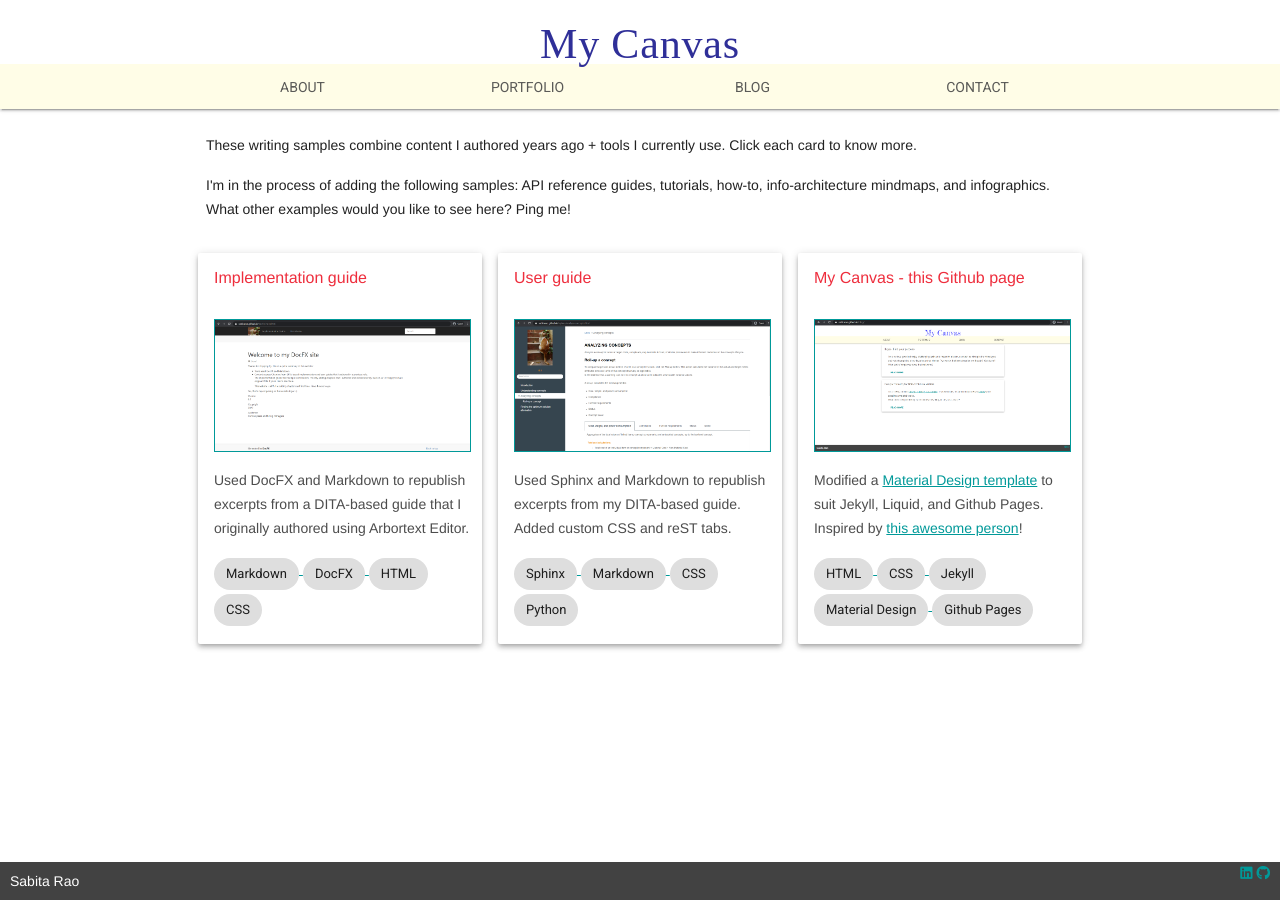
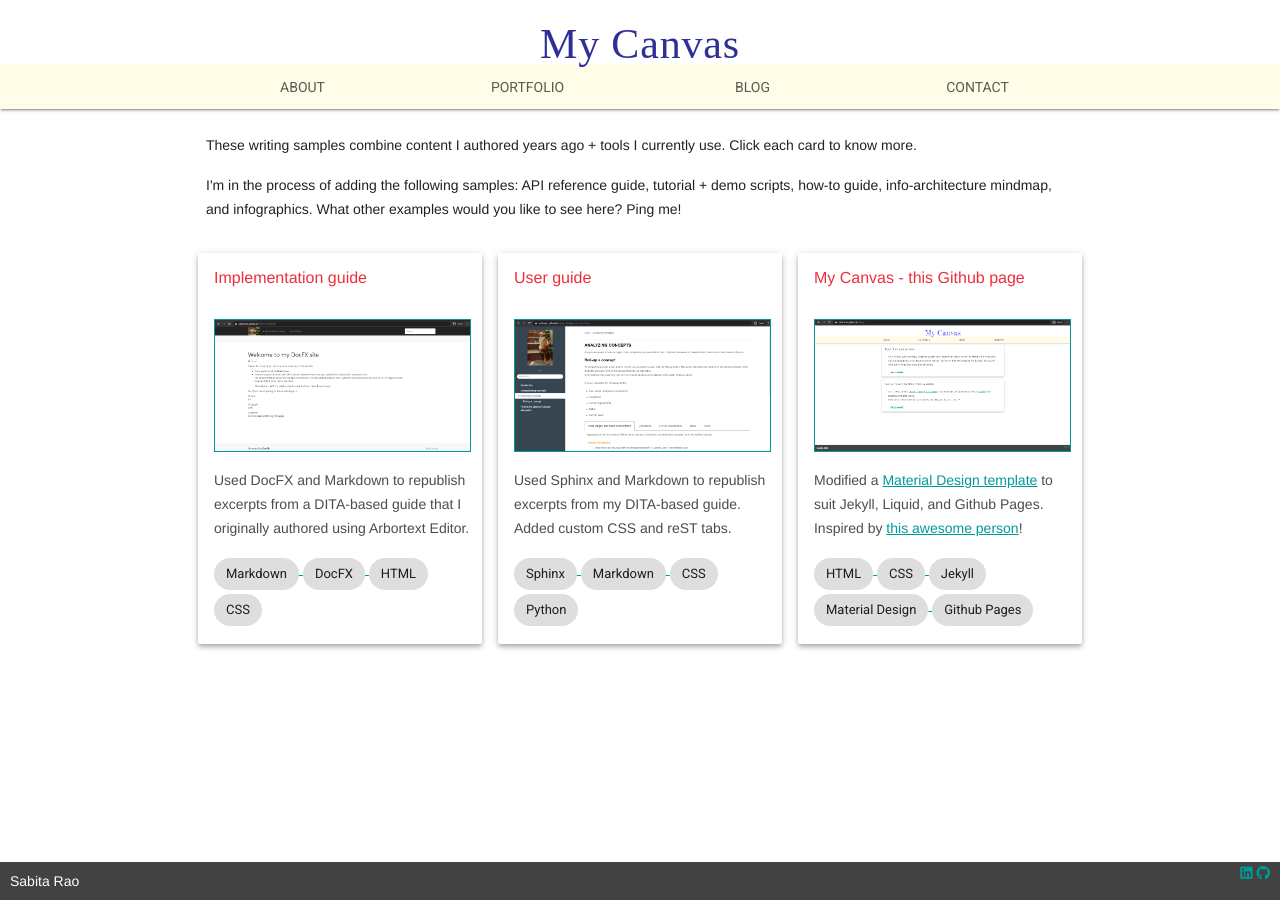
Before and after one commit to sabitarao/sabitarao.github.io, a Jekyll site: the page built from projects/index.html, in a window 1280 px wide. Built offline with Jekyll 4.4.1, drawn with Linux system fonts in a browser that asks for light colours; nearby versions of some CDN libraries; some web fonts are replaced.

Commit message:
projects edits

```diff
--- a/projects/index.html
+++ b/projects/index.html
@@ -2,7 +2,7 @@
 layout: default
 ---
 <div class="mdl-grid center-items">
-    <div class="mdl-cell mdl-cell--12-col"><p>These writing samples combine content I authored years ago + tools I currently use. Click each card to know more.</p><p>I'm in the process of adding the following samples: API reference guides, tutorials, how-to, info-architecture mindmaps, and infographics. What other examples would you like to see here? Ping me!</p>
+    <div class="mdl-cell mdl-cell--12-col"><p>These writing samples combine content I authored years ago + tools I currently use. Click each card to know more.</p><p>I'm in the process of adding the following samples: API reference guide, tutorial + demo scripts, how-to guide, info-architecture mindmap, and infographics. What other examples would you like to see here? Ping me!</p>
 </div>
 </div>
 
```
